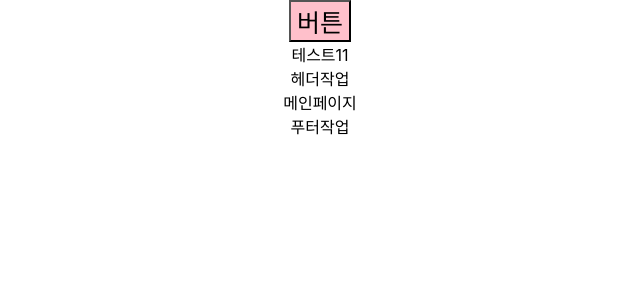
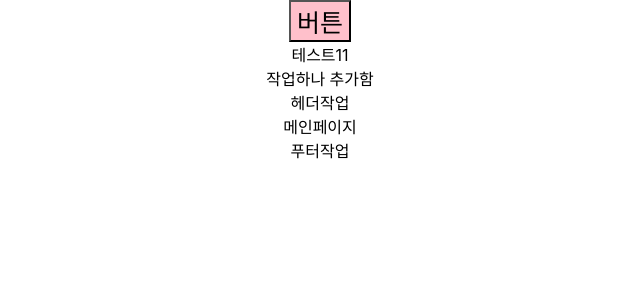
Before and after one commit to swchoi00/practice, a React (Create React App) app: page / in a window 1280 px wide. Shown: the top 300 px of the page, without its empty margins (320-960 px from the left). Built offline with nearby package versions, Linux system fonts and the light colour scheme.

Commit message:
작업하나 추가했음

```diff
--- a/src/App.js
+++ b/src/App.js
@@ -13,6 +13,7 @@ function App() {
     <div className="App">
       <Btn>버튼</Btn>
       <div>테스트11</div>
+      <div>작업하나 추가함</div>
       <div>헤더작업</div>
       <Routes>
         <Route path='/' element={<div>메인페이지</div>} />
```
